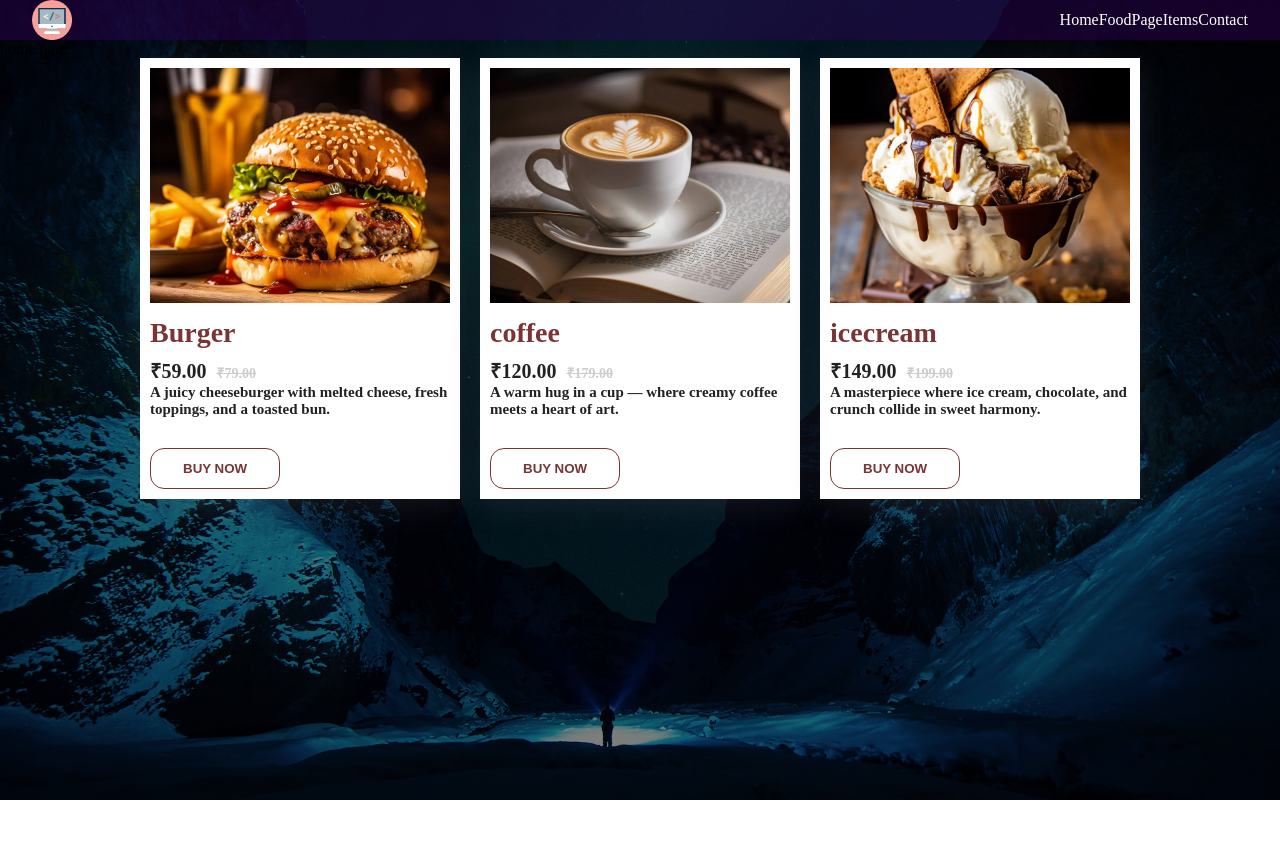
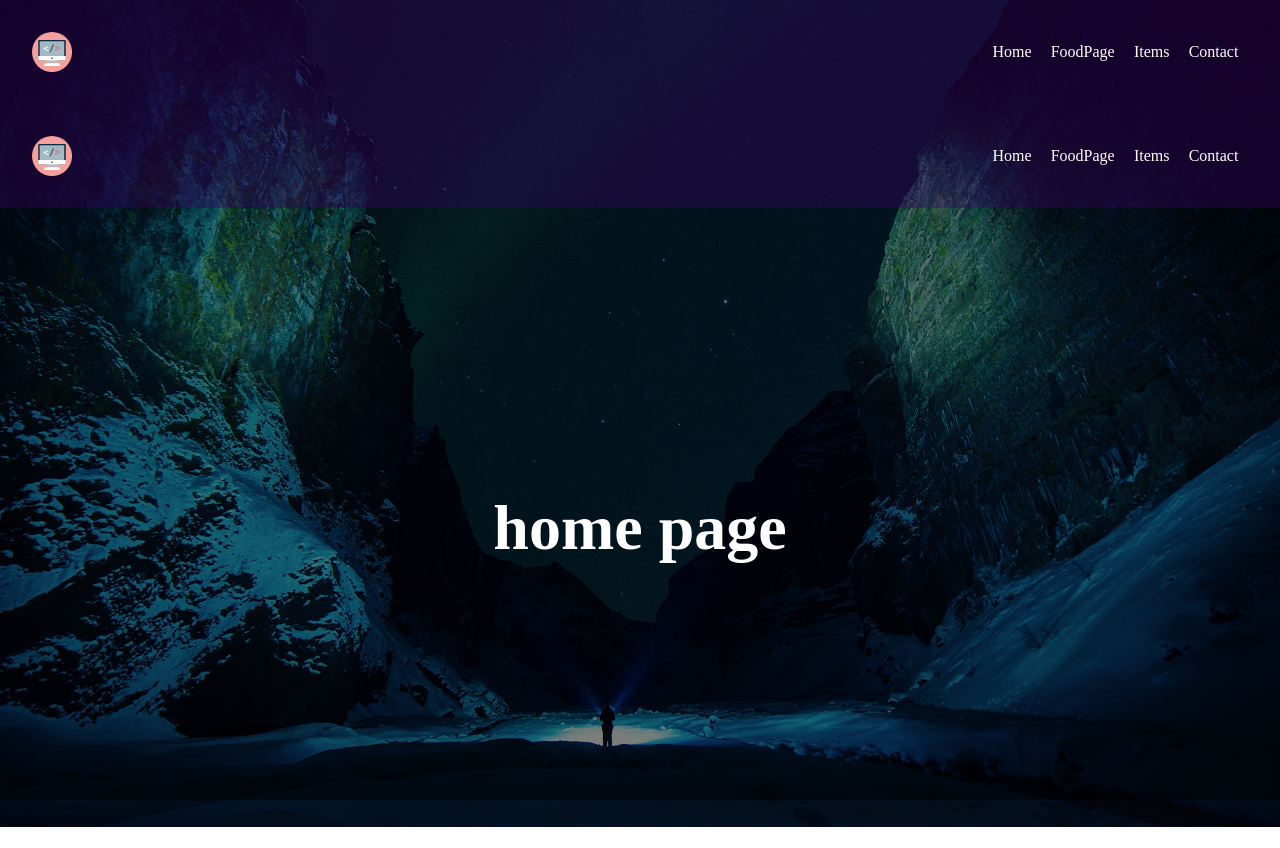
Before and after one commit to rudra157/cafejoy, a React (Create React App) app in the folder cafejoy/: page / in a window 1280 px wide. Before the commit the page ends 800 px from the top, so only its background shows below. Built offline with nearby package versions, Linux system fonts and the light colour scheme.

Commit message:
navbar color and setup

```diff
--- a/cafejoy/src/App.js
+++ b/cafejoy/src/App.js
@@ -1,5 +1,5 @@
 import './App.css';
-import Card from './components/productCard/Card';
+//import Card from './components/productCard/Card';
 import Navbar from './components/Navbar/Navbar';
 import { Routes, Route } from 'react-router-dom';
 import HomePage from './pages/HomePage';
@@ -22,7 +22,7 @@ function App() {
       </Routes>
 
 
-      <Card />
+      {/* <Card /> */}
     </div>
   );
 }
--- a/cafejoy/src/components/Navbar/Navbar.css
+++ b/cafejoy/src/components/Navbar/Navbar.css
@@ -13,6 +13,7 @@
 
 header{
     background-color: rgba(51,0,96,0.4);
+    padding: 2rem 0;
 }
 
 .menus{
@@ -36,4 +37,20 @@ nav ul li a {
     text-decoration: none;
     color: #fff;
     font-size: 1rem;
+    padding: 0.4rem 0.6rem;
 }
+
+nav ul li a.active{
+    background-color: #fff;
+    color: black;
+    border-radius: 5px;
+}
+
+h2{
+    display: flex;
+    justify-content: center;
+    align-items: center;
+    height: 80vh;
+    font-size: 4rem;
+    color: #fff;
+}
--- a/cafejoy/src/pages/ContectUs.jsx
+++ b/cafejoy/src/pages/ContectUs.jsx
@@ -1,11 +1,13 @@
 import React from 'react'
+import Navbar from '../components/Navbar/Navbar.jsx'
 
 function ContectUs() {
   return (
     <div>
-      ContectUs
+      <Navbar  />
+      <h2>ContectUs</h2>
     </div>
   )
 }
 
-export default ContectUs
+export default ContectUs;
--- a/cafejoy/src/pages/FoodPage.jsx
+++ b/cafejoy/src/pages/FoodPage.jsx
@@ -1,11 +1,13 @@
 import React from 'react'
+import Navbar from '../components/Navbar/Navbar.jsx'
 
 function FoodPage() {
   return (
     <div>
-      Products
+      <Navbar />
+      <h2>Products</h2>
     </div>
   )
 }
 
-export default FoodPage
+export default FoodPage;
--- a/cafejoy/src/pages/HomePage.jsx
+++ b/cafejoy/src/pages/HomePage.jsx
@@ -1,12 +1,13 @@
 import React from 'react'
-
+import Navbar from '../components/Navbar/Navbar.jsx'
 
 function HomePage() {
   return (
     <div>
-      home page
+      <Navbar />
+      <h2>home page</h2>
     </div>
   )
 }
 
-export default HomePage
+export default HomePage;
--- a/cafejoy/src/pages/Menu.jsx
+++ b/cafejoy/src/pages/Menu.jsx
@@ -1,11 +1,13 @@
 import React from 'react'
+import Navbar from '../components/Navbar/Navbar.jsx'
 
 function Menu() {
   return (
     <div>
-      Price
+      <Navbar />
+      <h2>Price</h2>
     </div>
   )
 }
 
-export default Menu
+export default Menu;
--- a/cafejoy/src/pages/NotFound.jsx
+++ b/cafejoy/src/pages/NotFound.jsx
@@ -8,4 +8,4 @@ function NotFound() {
   )
 }
 
-export default NotFound
+export default NotFound;
```
